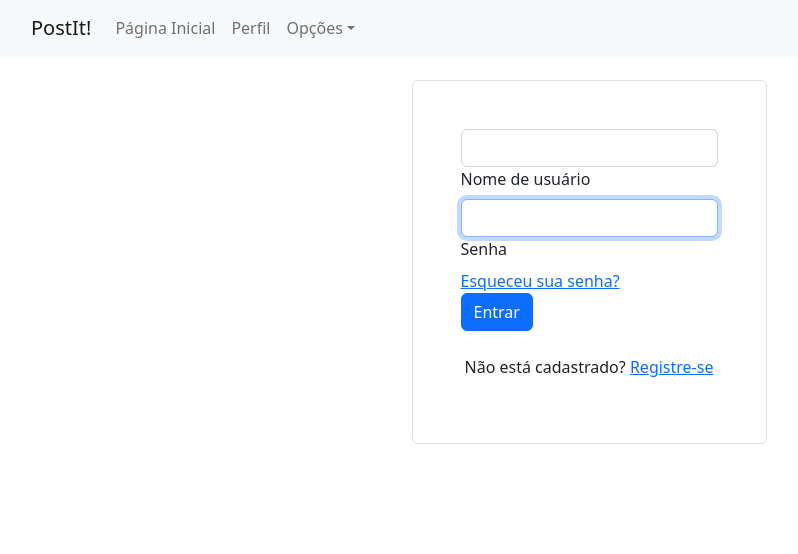
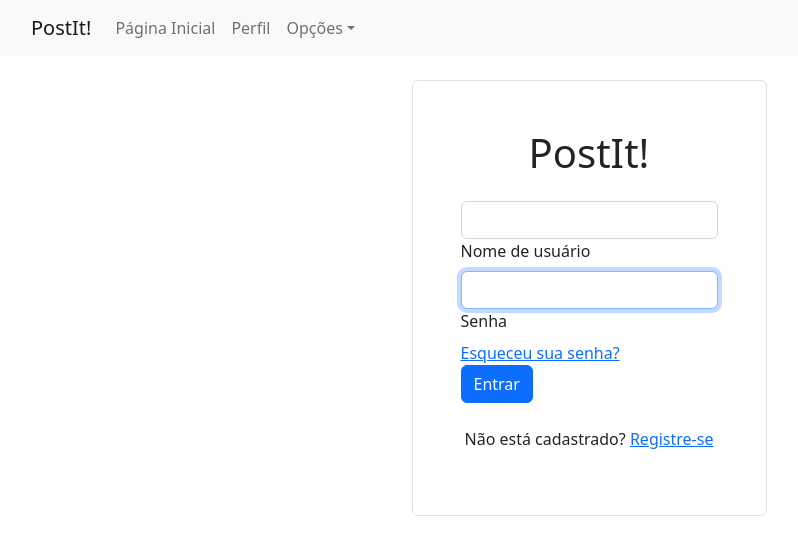
Before and after one commit to magnokzk/postItFrontend, a React (Create React App) app: page / in a window 1280 px wide. Shown: the top 554 px of the page, without its empty margins (51-849 px from the left). Built offline with nearby package versions, Linux system fonts and the light colour scheme.

Commit message:
alterações

```diff
--- a/public/index.html
+++ b/public/index.html
@@ -24,7 +24,7 @@
       work correctly both with client-side routing and a non-root public URL.
       Learn how to configure a non-root public URL by running `npm run build`.
     -->
-    <title>React App</title>
+    <title>PostIt!</title>
   </head>
   <body>
     <noscript>You need to enable JavaScript to run this app.</noscript>
--- a/src/components/FeedSection.js
+++ b/src/components/FeedSection.js
@@ -1,11 +1,15 @@
-import React, { useEffect, useState } from 'react'
+import React, { useEffect, useState, useContext } from 'react'
 import axios from '../api/axios'
+import AuthContext from '../context/AuthProvider'
 
 import _ from 'underscore'
 
 const GET_POSTS_URL = 'controllers/post'
 
 const Feed = ({posts, changePosts}) => {
+
+    const { auth } = useContext(AuthContext)
+
     useEffect(() => {
         if(_.isEmpty(posts)){
             axios.get(GET_POSTS_URL)
@@ -17,26 +21,27 @@ const Feed = ({posts, changePosts}) => {
         }
     }, [posts])
 
-    const listPosts = posts.map((post, index) => {
+    return(
+        <>
+           {posts.map((post, index) => {
                 return (
                         <div class="bg-white border mt-2" key={post.id}>
                             <div>
                                 <div class="d-flex flex-row justify-content-between align-items-center p-2 border-bottom">
-                        <div class="d-flex flex-row align-items-center feed-text px-2"><img class="rounded-circle" src="https://i.imgur.com/aoKusnD.jpg" width="45"/>
-                            <div class="d-flex flex-column flex-wrap ml-2"><span class="font-weight-bold">{post.creator}</span></div>
+                                    <div class="d-flex flex-row align-items-center feed-text px-2">
+                                        <img class="rounded-circle m-2" src="https://assets5.lottiefiles.com/avatars/default_user.jpg" width="45"/>
+                                        <div class="d-flex flex-column flex-wrap ml-2"><span class="font-weight-bold">{post.user.username}</span></div>
+                                        {(post.user.id == auth.id)? <button type="button" class="btn btn-outline-danger m-2">Apagar</button>: ""}
                                     </div>
                                     <div class="feed-icon px-2"><i class="fa fa-ellipsis-v text-black-50"></i></div>
                                 </div>
                             </div>
-                <div class="p-2 px-3"><span>{post.description}</span></div>
+                            <div class="p-2 px-3"><span style={{whiteSpace: 'pre-line'}}>{post.description}</span></div>
                             <div class="d-flex justify-content-end socials p-2 py-3"><i class="fa fa-thumbs-up"></i><i class="fa fa-comments-o"></i><i class="fa fa-share"></i></div>
                         </div>
                     )
                 })
-
-    return(
-        <>
-           {listPosts}
+            }
         </>
     )
 }
--- a/src/components/LoginComponent.js
+++ b/src/components/LoginComponent.js
@@ -60,6 +60,9 @@ const Login = () => {
                     <div class="container mt-4 mb-5">
                         <div class="justify-content-center col-md-12 d-flex align-items-center">
                             <form onSubmit={handleSubmit} class="border rounded p-5">
+                                <div class="text-center pb-3">
+                                    <h1>PostIt!</h1>
+                                </div>
                                 {errMsg.length > 0?
                                     <div class="alert alert-danger" role="alert">
                                         {errMsg}
--- a/src/components/MainComponent.js
+++ b/src/components/MainComponent.js
@@ -5,13 +5,18 @@ import HomeFeed from './HomeFeedComponent'
 import Login from './LoginComponent'
 import About from './AboutComponent'
 
-import {BrowserRouter ,Route, Routes} from 'react-router-dom'
+import { useContext } from 'react'
+import {BrowserRouter ,Route, Routes,} from 'react-router-dom'
+import AuthContext from '../context/AuthProvider'
+import _ from 'underscore'
 
 function Main(){
+    const { auth } = useContext(AuthContext)
+
     return(
         <BrowserRouter>
             <Routes>
-                <Route path="/" element={<Login/>}/>
+                <Route path="/" element={_.isUndefined(auth.id)? <Login/>: <HomeFeed/>}/>
                 <Route path="/sobre" element={<About/>}/>
             </Routes>
         </BrowserRouter>
--- a/src/components/PostSectionComponent.js
+++ b/src/components/PostSectionComponent.js
@@ -17,7 +17,7 @@ function PostSection({posts, changePosts}){
 
         try{
             const response = await axios.post(POST_URL,
-                JSON.stringify({creator: auth.id, description: description}),
+                JSON.stringify({user_id: auth.id, description: description}),
                 {
                     headers: {'Content-Type': 'application/json'}
                 })
```
Also changed, not shown: public/manifest.json. Lines whose indentation alone changed are shown as unchanged.
